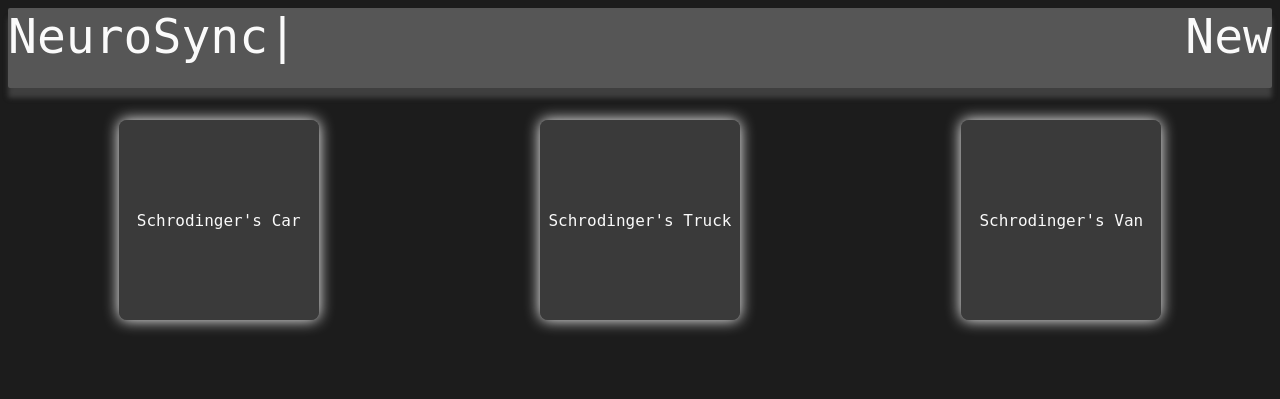
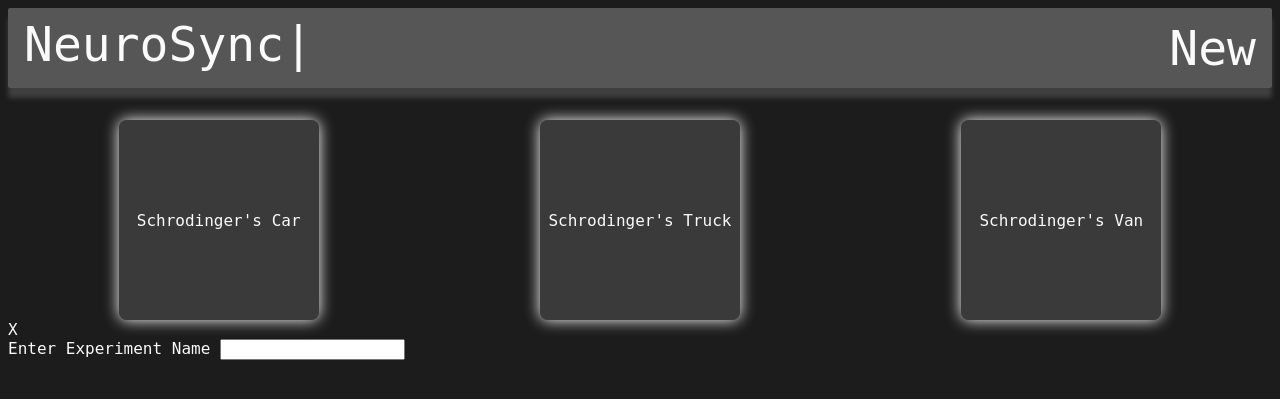
Before and after one commit to orlando-o/NeuroSync, a Flask app: page / in a window 1280 px wide. Shown: the top 399 px of the page. Run offline with Flask 3, Linux system fonts and the light colour scheme.

Commit message:
super gamble premium

```diff
--- a/application/main.py
+++ b/application/main.py
@@ -26,6 +26,6 @@ def experiment_view():
     model.set_current_experiment(experiment)
     print(experiment)
     versions = model.get_versions()
-    return render_template("semiDetailed.html", experiment=model.get_current_experimentID, versions=versions)
+    return render_template("semiDetailed.html", experiment=model.get_current_experimentID(), versions=versions)
 
 app.run()
--- /dev/null
+++ b/static/js/index.js
@@ -0,0 +1,24 @@
+document.addEventListener("DOMContentLoaded", function() {
+    var addExperiment = document.querySelector(".addExperiment");
+    var experiments = document.querySelectorAll(".experiment");
+    experiments.forEach(exp => {
+        exp.addEventListener("click", displayExperiment);
+    });
+    addExperiment.addEventListener("click", addExperiment);
+
+});
+
+function addExperiment(){
+    var popUp = document.createElement("div");
+    var exitButton = document.createElement("div");
+    var prompt = document.createElement("div");
+    var nameWindow = document.createElement("")
+
+    exitButton.append("X");
+    prompt.append("Enter Experiment Name:")
+}
+
+function displayExperiment(event) {
+    var experiment = event.target.textContent;
+    window.location.href = "./experimentView?exp=" + experiment;
+}
--- a/static/js/helperFunctions.js
+++ b/static/js/semiDetailed.js
@@ -1,11 +1,13 @@
 document.addEventListener("DOMContentLoaded", function() {
-    const experiments = document.querySelectorAll(".experiment");
+
+    var experiments = document.querySelectorAll(".version");
     experiments.forEach(exp => {
         exp.addEventListener("click", displayVersion);
     });
+
 });
 
 function displayVersion(event) {
-    var experiment = event.target.textContent;
-    window.location.href = "./experimentView?exp=" + experiment;
+    var version = event.target.textContent;
+    window.location.href = "./detailedView?exp=" + version;
 }
--- a/static/styles/index.css
+++ b/static/styles/index.css
@@ -24,8 +24,17 @@
 }
 
 .header > div {
+  margin: 1vh 0 0 2vh;
   display: flex;
   flex-direction: row;
+}
+
+.addExperiment {
+  transform: translateX(-2vh) translateY(-0.5vh);
+  background-color: var(--itemColour);
+  justify-content: center;
+  align-items: center;
+  border-radius: 1vh;
 }
 
 .experimentContainer {
@@ -34,7 +43,8 @@
   justify-content: space-around;
 }
 
-.experiment {
+.experiment,
+.version {
   height: 25vh;
   width: 25vh;
   background-color: var(--itemColour);
@@ -45,3 +55,19 @@
   box-shadow: 0 0 15px #ffffff;
   font-size: 2vh;
 }
+
+.experiment:active,
+.version:active {
+  box-shadow: 3px 2px 22px 1px rgba(0, 0, 0, 0.24);
+  transform: translate3d(2px, 2px, 2px);
+}
+
+.addExperiment:active {
+  transform: translate3d(1px, 1px, 1px);
+}
+
+.version {
+  border-radius: 25vh;
+  margin-left: 1vh;
+  margin-right: 1vh;
+}
--- a/view/templates/index.html
+++ b/view/templates/index.html
@@ -5,7 +5,7 @@
     <meta name="viewport" content="width=device-width, initial-scale=1.0" />
     <script
       type="module"
-      src="{{ url_for('static', filename='js/helperFunctions.js') }}"
+      src="{{ url_for('static', filename='js/index.js') }}"
     ></script>
     <link
       rel="stylesheet"
@@ -26,5 +26,13 @@
       <div class="experiment">{{ experiment }}</div>
       {% endfor %}
     </div>
+
+    <div class="popUp">
+      <div class="exitButton">X</div>
+      <div>
+        <label for="nameWindow">Enter Experiment Name</label>
+        <input type="search" id="nameWindow" name="nameWindow" />
+      </div>
+    </div>
   </body>
 </html>
```
Also changed, not shown: view/templates/semiDetailed.html (+6 -2 lines).
